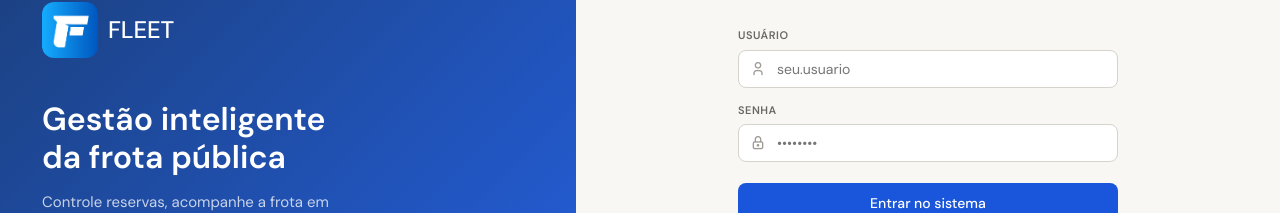
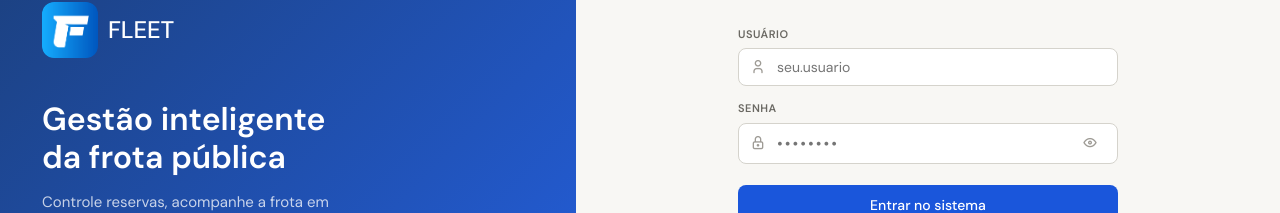
Before and after one commit to Jacksonrs/Sistema-de-Reserva-de-Veiculos-da-Prefeitura, a React (Vite) app: page / in a window 1280 px wide. Shown: the part 268-481 px from the top of the page. Built offline with nearby package versions, Linux system fonts and the light colour scheme.

Commit message:
animações no login

```diff
--- a/src/components/Sidebar.tsx
+++ b/src/components/Sidebar.tsx
@@ -7,7 +7,7 @@ const USER_NAV: NavItem[] = [
   { page: 'dashboard', icon: 'ti-layout-dashboard', label: 'Dashboard' },
   { page: 'agendar', icon: 'ti-calendar-plus', label: 'Agendar veículo' },
   { page: 'veiculos', icon: 'ti-car', label: 'Frota disponível' },
-  { page: 'historico', icon: 'ti-clock-history', label: 'Minhas reservas' },
+  { page: 'historico', icon: 'ti-calendar-check', label: 'Minhas reservas' },
   { page: 'relatorios', icon: 'ti-chart-bar', label: 'Relatórios' },
 ]
 
--- a/src/index.css
+++ b/src/index.css
@@ -982,3 +982,25 @@ button, input, select, textarea {
     font-size: 12px;
   }
 }
+/* ─── Password toggle ────────────────────────────────────────────────────── */
+.password-toggle {
+  position: absolute;
+  right: 40px;
+  top: 50%;
+  transform: translateY(-50%);
+  background: none;
+  border: none;
+  cursor: pointer;
+  color: var(--color-text-tertiary);
+  font-size: 30px;
+  display: flex;
+  align-items: center;
+  padding: 4px;
+}
+
+.password-toggle:hover { color: var(--color-text-primary); }
+
+input[type="password"] {
+  font-size: 16px;
+  letter-spacing: 2px;
+}
--- a/src/pages/LoginPage.tsx
+++ b/src/pages/LoginPage.tsx
@@ -6,6 +6,7 @@ export default function LoginPage() {
   const [username, setUsername] = useState('')
   const [password, setPassword] = useState('')
   const [error, setError] = useState('')
+  const [showPassword, setShowPassword] = useState(false)
 
   function handleSubmit(e: React.FormEvent) {
     e.preventDefault()
@@ -50,8 +51,15 @@ export default function LoginPage() {
               <label htmlFor="login-pass">Senha</label>
               <div className="field-input-wrap">
                 <i className="ti ti-lock" />
-                <input id="login-pass" type="password" className="form-input" placeholder="••••••••"
+                <input id="login-pass" type={showPassword ? 'text' : 'password'} className="form-input" placeholder="••••••••"
                   value={password} onChange={e => setPassword(e.target.value)} />
+                <button
+                  type="button"
+                  className="password-toggle"
+                  onClick={() => setShowPassword(s => !s)}
+                >
+                  <i className={`ti ${showPassword ? 'ti-eye-off' : 'ti-eye'}`} />
+                </button>
               </div>
             </div>
             {error && <p style={{ fontSize: 12, color: 'var(--color-red)', marginBottom: '.75rem' }}>{error}</p>}
```
